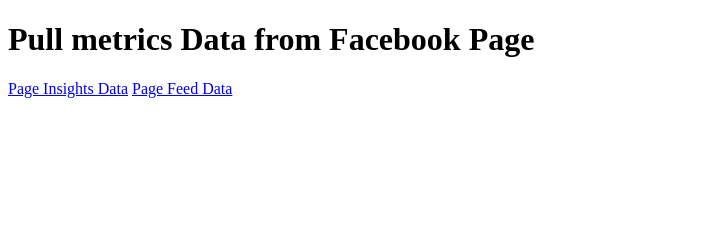
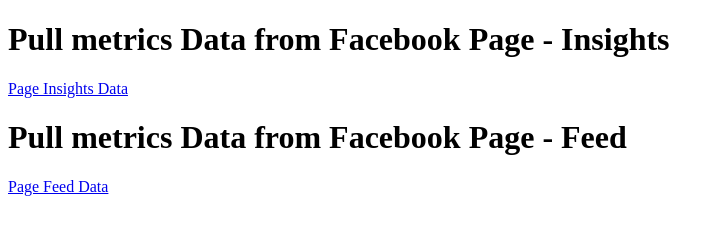
Before and after one commit to iopkelvin/iopkelvin.github.io, a plain HTML site: page index.html in a window 1280 px wide. Shown: the whole page, without its empty margins (0-724 px from the left). Drawn offline with Linux system fonts and the light colour scheme.

Commit message:
same feed

```diff
--- a/index.html
+++ b/index.html
@@ -5,9 +5,9 @@
     <title>Web Data Connector</title>
 </head>
 <body>
-<h1>Pull metrics Data from Facebook Page</h1>
+<h1>Pull metrics Data from Facebook Page - Insights</h1>
 <a href="page-insights-web-connect.html">Page Insights Data</a>
-
+<h1>Pull metrics Data from Facebook Page - Feed</h1>
 <a href="page-feed-web-connect.html">Page Feed Data</a>
 </body>
 </html>
```
